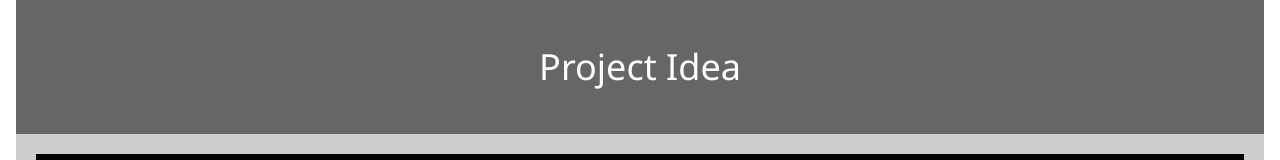
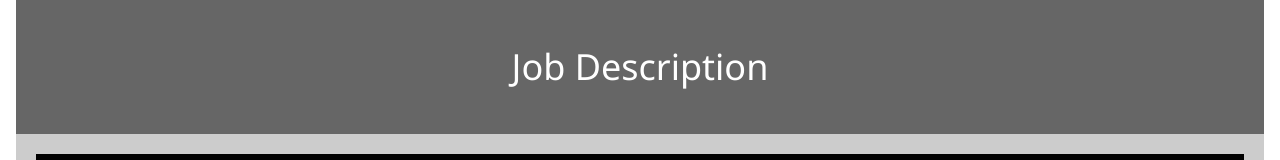
Before and after one commit to rhysburns1/Asessment1, a plain HTML site: page Job Description.html in a window 1280 px wide. Shown: the top 160 px of the page. Drawn offline with nearby package versions, Linux system fonts and the light colour scheme.

Commit message:
Update Job Description.html

```diff
--- a/Job Description.html
+++ b/Job Description.html
@@ -1,7 +1,7 @@
 <!DOCTYPE html>
 <html>
 <head>
-	<title>Rhys Burns - Project Idea</title>
+	<title>Rhys Burns - Job Description</title>
 
 <meta charset="utf-8">
 <meta name="viewport" content="width=device-width, initial-scale=1">
@@ -73,7 +73,7 @@ footer {
 <div class="w3-container">
 <body>
 	<header>
-<h1>Project Idea</h1>
+<h1>Job Description</h1>
 </header>
 
 <section>
```
